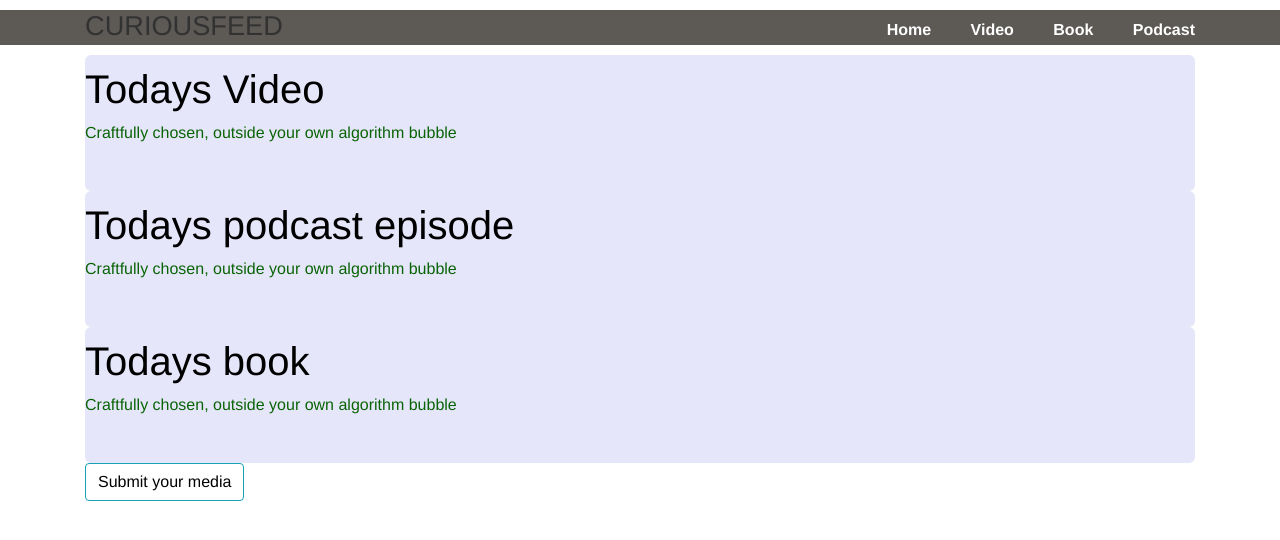
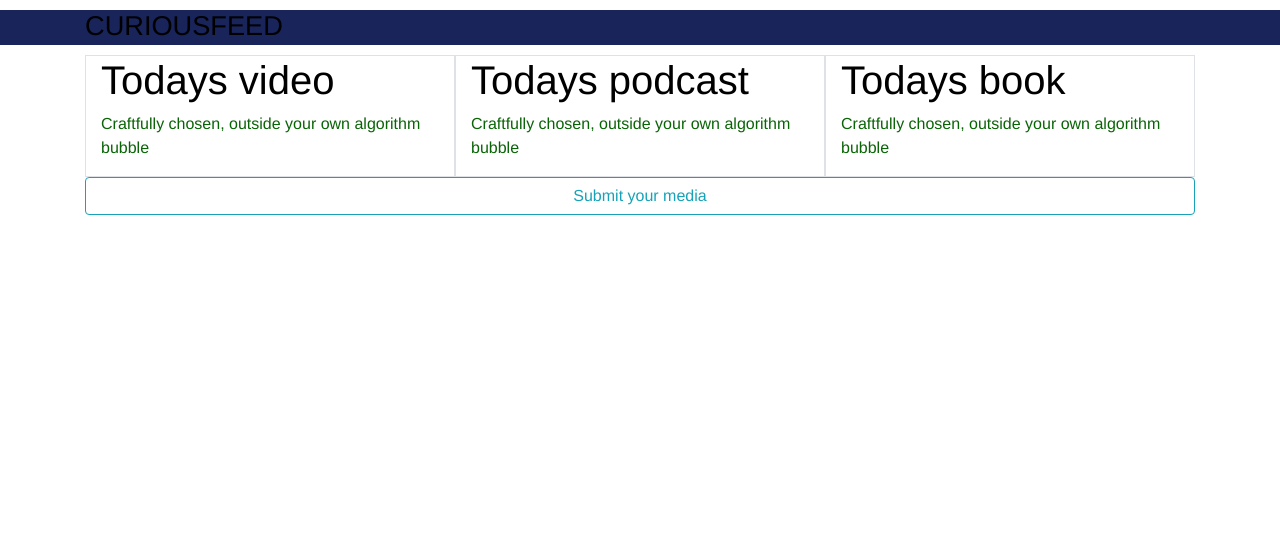
Before and after one commit to Si-Pf/CuriousFeed, a Flask app: page / in a window 1280 px wide. Shown: the top 540 px of the page. Run offline with Flask 2, Linux system fonts and the light colour scheme; some libraries are stand-ins or nearby versions.

Commit message:
Various additions

```diff
--- a/CuriousFeed/routes.py
+++ b/CuriousFeed/routes.py
@@ -1,6 +1,7 @@
 from flask import render_template, flash, redirect
 from flask.helpers import url_for
-from CuriousFeed import app
+from urllib.parse import urlparse, parse_qs
+from CuriousFeed import app, db
 from CuriousFeed.models import Content
 from CuriousFeed.forms import SubmitMediaForm
 
@@ -10,7 +11,7 @@ def Home():
 
 @app.route("/video")
 def Video():
-    return render_template('video.html', video = Content.query.filter(Content.category == "Video").first())
+      return render_template('video.html', video = Content.query.filter(Content.category == "Video").first())
 
 @app.route("/book")
 def Book():
@@ -19,13 +20,39 @@ def Book():
 
 @app.route("/podcast")
 def Podcast():
-    return render_template('podcast.html')
+    return render_template('podcast.html', podcast = Content.query.filter(Content.category == "Podcast").first())
 
 
 @app.route("/submit_media", methods=['GET', 'POST'])
 def Submit():
     form = SubmitMediaForm()
+    # Extract Youtube ID from URL
+    def get_video_id(video):
+        u_pars = urlparse(video)
+        quer_v = parse_qs(u_pars.query).get('v')
+        if quer_v:
+            return quer_v[0]
+        pth = u_pars.path.split('/')
+        if pth:
+            return pth[-1]
+
+    def get_podcast_id(podcast):
+        id = podcast.rpartition('/')[-1]
+        return id
+
+
     if form.validate_on_submit():
+        if form.category.data =="Video":
+            content = Content(title = form.title.data, category = form.category.data, link = "http://www.youtube.com/embed/"+get_video_id(form.link.data)+"?modestbranding=1")
+
+        elif form.category.data =="Podcast":
+            content = Content(title = form.title.data, category = form.category.data, link = "https://open.spotify.com/embed-podcast/episode/"+get_podcast_id(form.link.data))
+
+        else:
+            content = Content(title = form.title.data, category = form.category.data, link = form.link.data)
+
+        db.session.add(content)
+        db.session.commit()
         flash(f'{form.title.data} successfully submitted!', 'success')
         return redirect(url_for('Home'))
     return render_template('submit_media.html', title='Submit your media', form = form)
--- a/CuriousFeed/static/css/main.css
+++ b/CuriousFeed/static/css/main.css
@@ -8,10 +8,10 @@ body {
    * Formatting the header area
    */
   header {
-    background-color: #35312c;
+    background-color: #18245a;
     height: 35px;
     width: 100%;
-    opacity: .8;
+    opacity: 1;
     margin-bottom: 10px;
   }
   header h1.logo {
@@ -80,7 +80,20 @@ body {
   }
 
   a {
-      color: black;
-      text-emphasis: none;
-      text-decoration: none;
+    color: black;
+    text-emphasis: none;
+    text-decoration: none;
+}
+
+  .home_page {
+    display:flex;
+    flex-direction: row;
+    justify-content: center;
+    align-items: center;
   }
+
+  .center-block {
+    display: block;
+    margin-left: auto;
+    margin-right: auto;
+  }
--- a/CuriousFeed/templates/home.html
+++ b/CuriousFeed/templates/home.html
@@ -1,18 +1,20 @@
 {% extends "layout.html" %}
 {% block content %}
-  <div class="home">
-    <h1><a href="{{ url_for('Video') }}">Todays Video</a></h1>
+  <div class="home_page">
+  <div class="col-md-4 border">
+    <h1><a href="{{ url_for('Video') }}">Todays video</a></h1>
     <p>Craftfully chosen, outside your own algorithm bubble</p>
   </div>
 
-  <div class="home">
-    <h1><a href="{{ url_for('Podcast') }}">Todays podcast episode</a></h1>
+  <div class="col-md-4 border">
+    <h1><a href="{{ url_for('Podcast') }}">Todays podcast</a></h1>
     <p>Craftfully chosen, outside your own algorithm bubble</p>
   </div>
 
-  <div class="home">
+  <div class="col-md-4 border">
     <h1><a href="{{ url_for('Book') }}">Todays book</a></h1>
     <p>Craftfully chosen, outside your own algorithm bubble</p>
   </div>
-  <div class="btn btn-outline-info"><a href="{{ url_for('Submit') }}">Submit your media</a></div>
+  </div>
+  <a href="{{ url_for('Submit') }}"><div class="center-block btn btn-outline-info">Submit your media</div></a>
 {% endblock %}
--- a/CuriousFeed/templates/layout.html
+++ b/CuriousFeed/templates/layout.html
@@ -18,6 +18,7 @@
     <header>
       <div class="container">
         <h1 class="logo"><a href="{{url_for('Home') }}">CuriousFeed</a></h1>
+        <!--
         <strong><nav>
           <ul class="menu">
             <li><a href="{{ url_for('Home') }}">Home</a></li>
@@ -26,6 +27,7 @@
             <li><a href="{{ url_for('Podcast') }}">Podcast</a></li>
           </ul>
         </nav></strong>
+        -->
       </div>
     </header>
     <div class="container">
--- a/CuriousFeed/templates/podcast.html
+++ b/CuriousFeed/templates/podcast.html
@@ -2,7 +2,8 @@
 {% block content %}
    <div class="about">
      <h1>Todays podcast episode</h1>
-     <p>Insert podcast here</p>
+     <p>{{podcast.title}}</p>
+     <iframe src="{{ podcast.link }}" width="100%" height="232" frameborder="0" allowtransparency="true" allow="encrypted-media"></iframe>
    </div>
    <div class="btn btn-outline-info"><a href="{{ url_for('Submit') }}">Submit your media</a></div>
  {% endblock %}
--- a/CuriousFeed/templates/video.html
+++ b/CuriousFeed/templates/video.html
@@ -3,7 +3,7 @@
    <div class="about">
      <h1>Todays Video</h1>
      <p>{{video.title}}</p>
-     <iframe width="640" height="360" frameborder="0" src='{{video.link}}?modestbranding=1'></iframe>
+     <iframe width="640" height="360" frameborder="0" src='{{video.link}}'></iframe>
    </div>
    <div class="btn btn-outline-info"><a href="{{ url_for('Submit') }}">Submit your media</a></div>
  {% endblock %}
```
Also changed, not shown: CuriousFeed/forms.py (+20 -1 lines), CuriousFeed/site.db.
